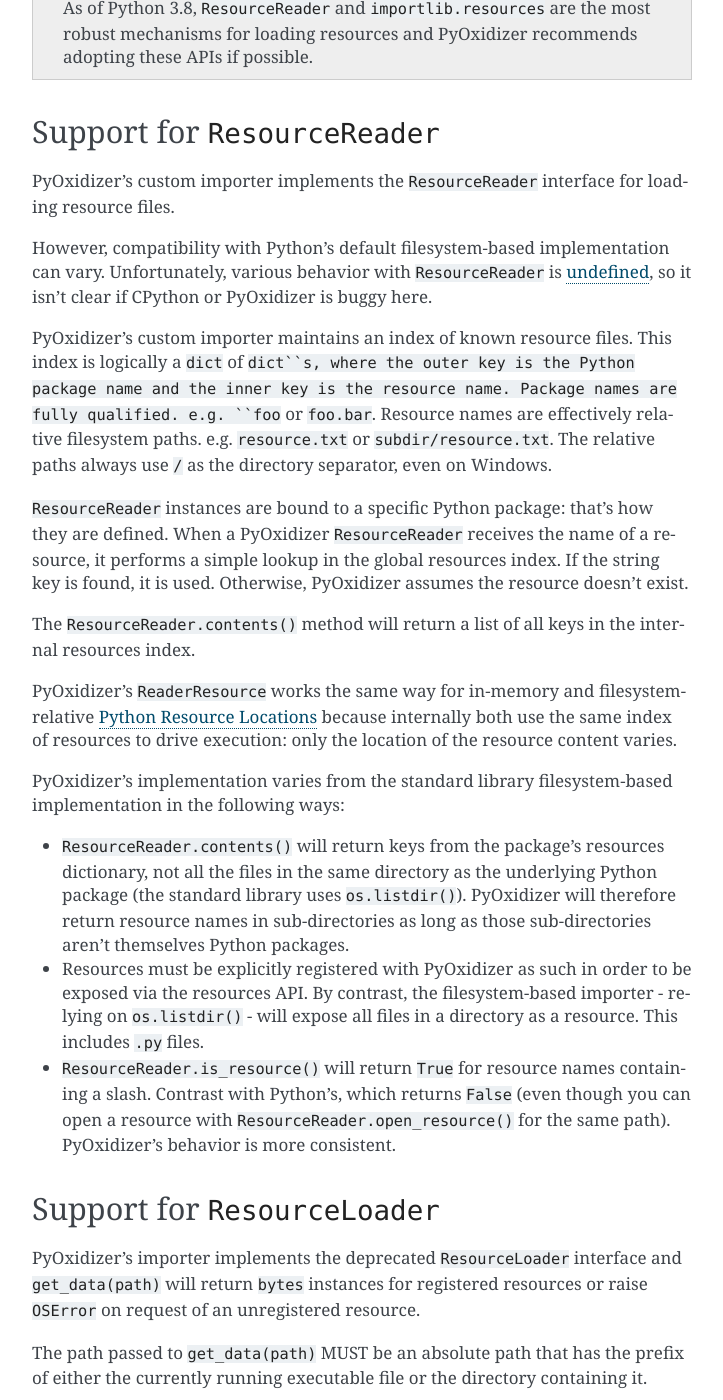
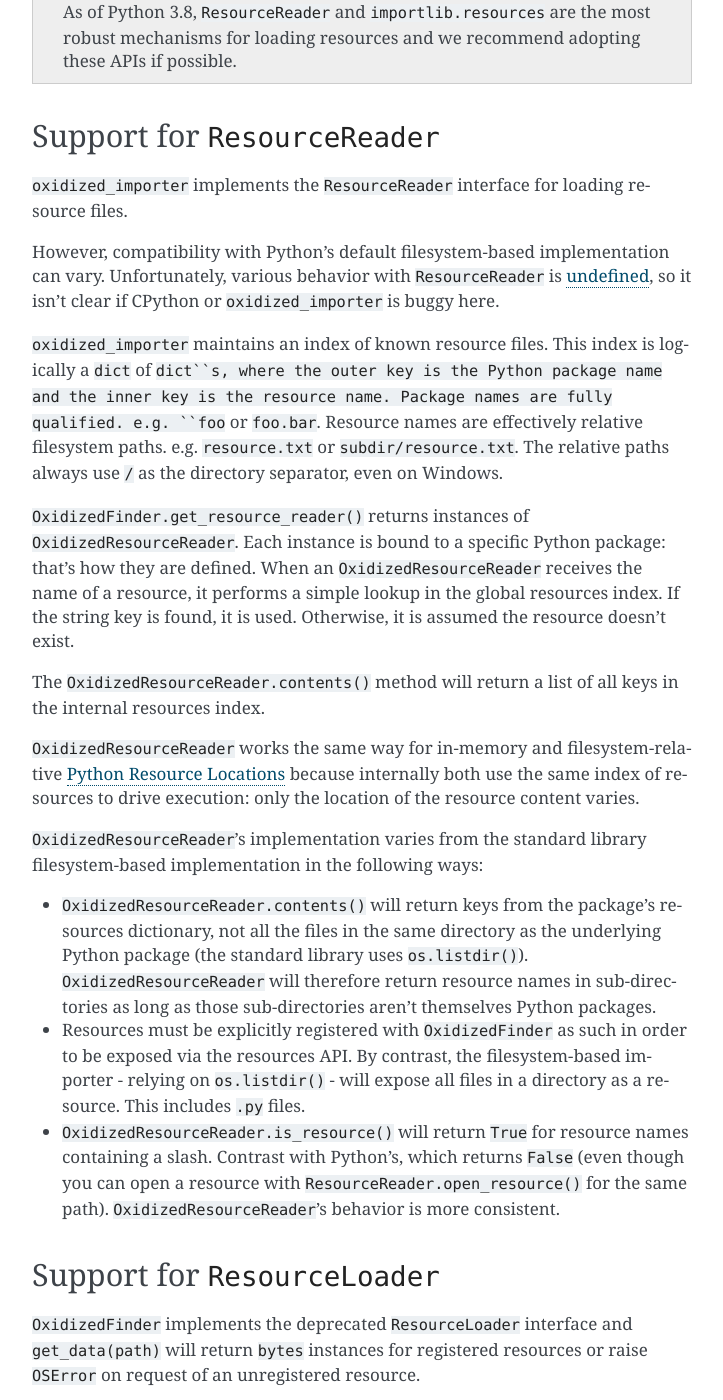
Before and after one commit to indygreg/PyOxidizer, a Sphinx documentation site: the page built from docs/oxidized_importer_resource_files.rst, in a window 1280 px wide and 1400 px high, scrolled down 1842 px. Shown: the whole window, without its empty margins (388-1111 px from the left). Built offline with Sphinx 7.4.7, drawn with Linux system fonts in a browser that asks for light colours; the version number is read from the project's files by our own code; some of the changed text lies outside the part shown.

Commit message:
docs: move resources file documentation to oxidized_importer
And tweak it so it better matches its new home.

```diff
--- a/docs/oxidized_importer.rst
+++ b/docs/oxidized_importer.rst
@@ -32,6 +32,7 @@
    oxidized_importer_behavior_and_compliance
    oxidized_importer_python_resource_types
    oxidized_importer_resource_scanning
+   oxidized_importer_resource_files
    oxidized_importer_freezing_applications
    oxidized_importer_known_issues
    oxidized_importer_security
--- a/docs/packaging_resource_files.rst
+++ b/docs/oxidized_importer_resource_files.rst
@@ -11,14 +11,15 @@
 ``import`` mechanism and therefore treat standalone Python source/bytecode
 files as non-module *resources*.
 
-PyOxidizer has support for loading resource files. But compatibility with
-Python's expected behavior may vary.
+``oxidized_importer`` has support for loading resource files. But
+compatibility with Python's expected behavior may vary.
 
 Python Resource Loading Mechanisms
 ==================================
 
-Before we talk about PyOxidizer's support for resource loading, it is
-important to understand how Python code in the wild can load resources.
+Before we talk about ``oxidized_importer``'s support for resource loading,
+it is important to understand how Python code in the wild can load
+resources.
 
 We'll overview them in the chronological order they were introduced into
 the Python ecosystem.
@@ -91,7 +92,7 @@
 .. important::
 
    As of Python 3.8, ``ResourceReader`` and ``importlib.resources`` are the
-   most robust mechanisms for loading resources and PyOxidizer recommends
+   most robust mechanisms for loading resources and we recommend
    adopting these APIs if possible.
 
 .. _resource_reader_support:
@@ -99,15 +100,15 @@
 Support for ``ResourceReader``
 ==============================
 
-PyOxidizer's custom importer implements the ``ResourceReader`` interface for
+``oxidized_importer`` implements the ``ResourceReader`` interface for
 loading resource files.
 
 However, compatibility with Python's default filesystem-based implementation
 can vary. Unfortunately, various behavior with ``ResourceReader`` is
 `undefined <https://bugs.python.org/issue36128>`_, so it isn't clear
-if CPython or PyOxidizer is buggy here.
+if CPython or ``oxidized_importer`` is buggy here.
 
-PyOxidizer's custom importer maintains an index of known resource files.
+``oxidized_importer`` maintains an index of known resource files.
 This index is logically a ``dict`` of ``dict``s, where the outer key is
 the Python package name and the inner key is the resource name. Package
 names are fully qualified. e.g. ``foo`` or ``foo.bar``. Resource names
@@ -115,43 +116,46 @@
 ``subdir/resource.txt``. The relative paths always use ``/`` as the
 directory separator, even on Windows.
 
-``ResourceReader`` instances are bound to a specific Python package: that's
-how they are defined. When a PyOxidizer ``ResourceReader`` receives the
-name of a resource, it performs a simple lookup in the global resources
-index. If the string key is found, it is used. Otherwise, PyOxidizer
-assumes the resource doesn't exist.
+``OxidizedFinder.get_resource_reader()`` returns instances of
+``OxidizedResourceReader``. Each instance is bound to a specific Python
+package: that's how they are defined. When an ``OxidizedResourceReader``
+receives the name of a resource, it performs a simple lookup in the global
+resources index. If the string key is found, it is used. Otherwise, it is
+assumed the resource doesn't exist.
 
-The ``ResourceReader.contents()`` method will return a list of all keys
-in the internal resources index.
+The ``OxidizedResourceReader.contents()`` method will return a list of all
+keys in the internal resources index.
 
-PyOxidizer's ``ReaderResource`` works the same way for in-memory and
+``OxidizedResourceReader`` works the same way for in-memory and
 filesystem-relative :ref:`packaging_resource_locations` because internally
 both use the same index of resources to drive execution: only the location
 of the resource content varies.
 
-PyOxidizer's implementation varies from the standard library filesystem-based
-implementation in the following ways:
+``OxidizedResourceReader``'s implementation varies from the standard library
+filesystem-based implementation in the following ways:
 
-* ``ResourceReader.contents()`` will return keys from the package's
+* ``OxidizedResourceReader.contents()`` will return keys from the package's
   resources dictionary, not all the files in the same directory as the
   underlying Python package (the standard library uses ``os.listdir()``).
-  PyOxidizer will therefore return resource names in sub-directories
-  as long as those sub-directories aren't themselves Python packages.
-* Resources must be explicitly registered with PyOxidizer as such in order
-  to be exposed via the resources API. By contrast, the filesystem-based
-  importer - relying on ``os.listdir()`` - will expose all files in a
-  directory as a resource. This includes ``.py`` files.
-* ``ResourceReader.is_resource()`` will return ``True`` for resource names
-  containing a slash. Contrast with Python's, which returns ``False``
+  ``OxidizedResourceReader`` will therefore return resource names in
+  sub-directories as long as those sub-directories aren't themselves Python
+  packages.
+* Resources must be explicitly registered with ``OxidizedFinder`` as such in
+  order   to be exposed via the resources API. By contrast, the
+  filesystem-based   importer - relying on ``os.listdir()`` - will expose
+  all files in a directory as a resource. This includes ``.py`` files.
+* ``OxidizedResourceReader.is_resource()`` will return ``True`` for resource
+  names containing a slash. Contrast with Python's, which returns ``False``
   (even though you can open a resource with ``ResourceReader.open_resource()``
-  for the same path). PyOxidizer's behavior is more consistent.
+  for the same path). ``OxidizedResourceReader``'s behavior is more
+  consistent.
 
 .. _resource_loader_support:
 
 Support for ``ResourceLoader``
 ==============================
 
-PyOxidizer's importer implements the deprecated ``ResourceLoader`` interface
+``OxidizedFinder`` implements the deprecated ``ResourceLoader`` interface
 and ``get_data(path)`` will return ``bytes`` instances for registered
 resources or raise ``OSError`` on request of an unregistered resource.
 
@@ -174,7 +178,7 @@
 .. note::
 
    The behavior of not servicing paths that actually exist but aren't
-   registered with PyOxidizer as resources may be overly opinionated
+   registered with ``OxidizedFinder`` as resources may be overly opinionated
    and undesirable for some applications.
 
    If this is a legitimate use case for your application, please create a
@@ -183,10 +187,11 @@
 Once a path is recognized as having the prefix of the current executable
 or its directory, the remaining path components will be interpreted as the
 resource path. This resource path logically contains a package name component
-and a resource name component. PyOxidizer will traverse all potential package
-names starting from the longest/deepest up until the top-level package looking
-for a known Python package. Once a known package name is encountered, its
-resources will be consulted. At most 1 package will be consulted for resources.
+and a resource name component. ``OxidizedFinder`` will traverse all
+potential package names starting from the longest/deepest up until the
+top-level package looking for a known Python package. Once a known package
+name is encountered, its resources will be consulted. At most 1 package
+will be consulted for resources.
 
 Here is a concrete example.
 
@@ -225,22 +230,23 @@
 Support for ``__file__``
 ========================
 
-PyOxidizer's custom importer may or may not set the ``__file__`` attribute
-on loaded modules. See :ref:`no_file` for details.
+``OxidizedFinder`` may or may not set the ``__file__`` attribute on loaded
+modules. See :ref:`no_file` for details.
 
 Therefore, Python code relying on the presence of ``__file__`` to derive
-paths to resource files may or may not work with PyOxidizer.
+paths to resource files may or may not work with ``oxidized_importer``.
 
 Code utilizing ``__file__`` for resource loading is highly encouraged to switch
 to the ``importlib.resources`` API. If this is not possible, you can change
 packaging settings to move the :ref:`packaging_resource_locations` from
-in-memory to filesystem-relative.
+in-memory to filesystem-relative, as ``__file__`` is set when loading modules
+from the filesystem.
 
 Support for ``pkg_resources``
 =============================
 
 ``pkg_resources``'s APIs for loading resources likely do not work with
-PyOxidizer.
+``oxidized_importer``.
 
 Porting Code to Modern Resources APIs
 =====================================
@@ -302,7 +308,7 @@
 to older Python versions. Essentially, you can always get the APIs from the
 latest Python version. This shim knows about the various APIs available
 on ``Loader`` instances and chooses the best available one. It should
-*just work* with PyOxidizer's custom ``ResourceReader`` interface.
+*just work* with ``oxidized_importer``.
 
 If you want to implement your own shim without introducing a dependency
 on ``importlib_resources``, the following code can be used as a starting
--- a/docs/packaging.rst
+++ b/docs/packaging.rst
@@ -19,7 +19,6 @@
    packaging_pypi
    packaging_additional_files
    packaging_trimming_resources
-   packaging_resource_files
    packaging_performance
    packaging_pitfalls
    packaging_masquerading
```
